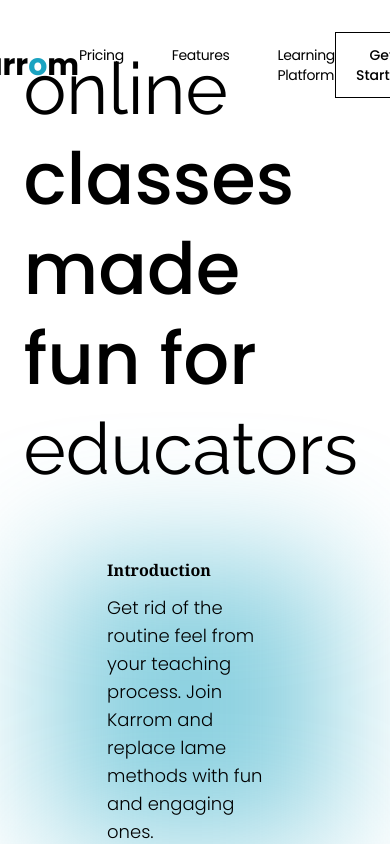
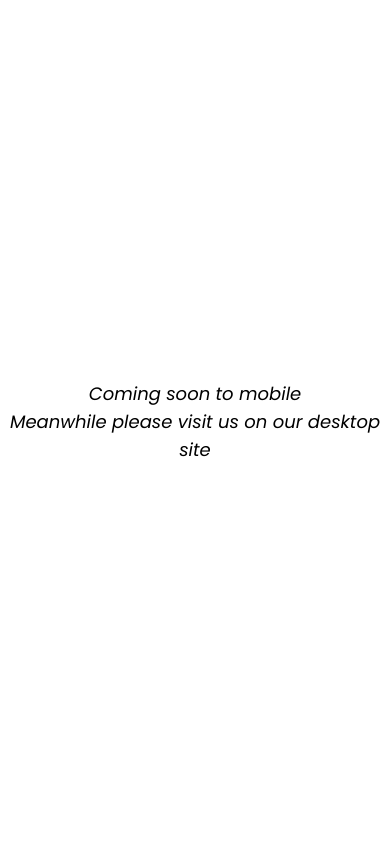
Before and after one commit to Karrom-Ed-Tech/educator-web-client, a React (Vite) app: page / in a window 390 px wide. Shown: the top 844 px of the page. Built offline with nearby package versions, Linux system fonts and the light colour scheme.

Commit message:
Mobile coming soon warning

```diff
--- a/src/App.tsx
+++ b/src/App.tsx
@@ -30,6 +30,11 @@ export default function App() {
 function Root() {
   return (
     <main className="relative">
+      <article className="z-[999999] widescreen:hidden fixed top-0 left-0 w-full h-full flex items-center justify-center italic text-lg bg-background text-center">
+        Coming soon to mobile
+        <br /> Meanwhile please visit us on our desktop site
+      </article>
+
       <Navbar />
       <Outlet />
       <Footer />
--- a/src/common/Footer.tsx
+++ b/src/common/Footer.tsx
@@ -19,7 +19,7 @@ export default function Footer() {
     <section className="p-page flex py-12 overflow-hidden relative">
       <div className="absolute top-0 left-0 w-[70%] bg-secondary -translate-x-[30%] rounded-full aspect-square -z-1" />
       <div className="basis-1/2 flex flex-col gap-y-6 text-back">
-        <Link to="/" className="text-3xl font-bold">
+        <Link to="/" className="text-3xl font-bold w-max">
           Karrom
         </Link>
 
```
